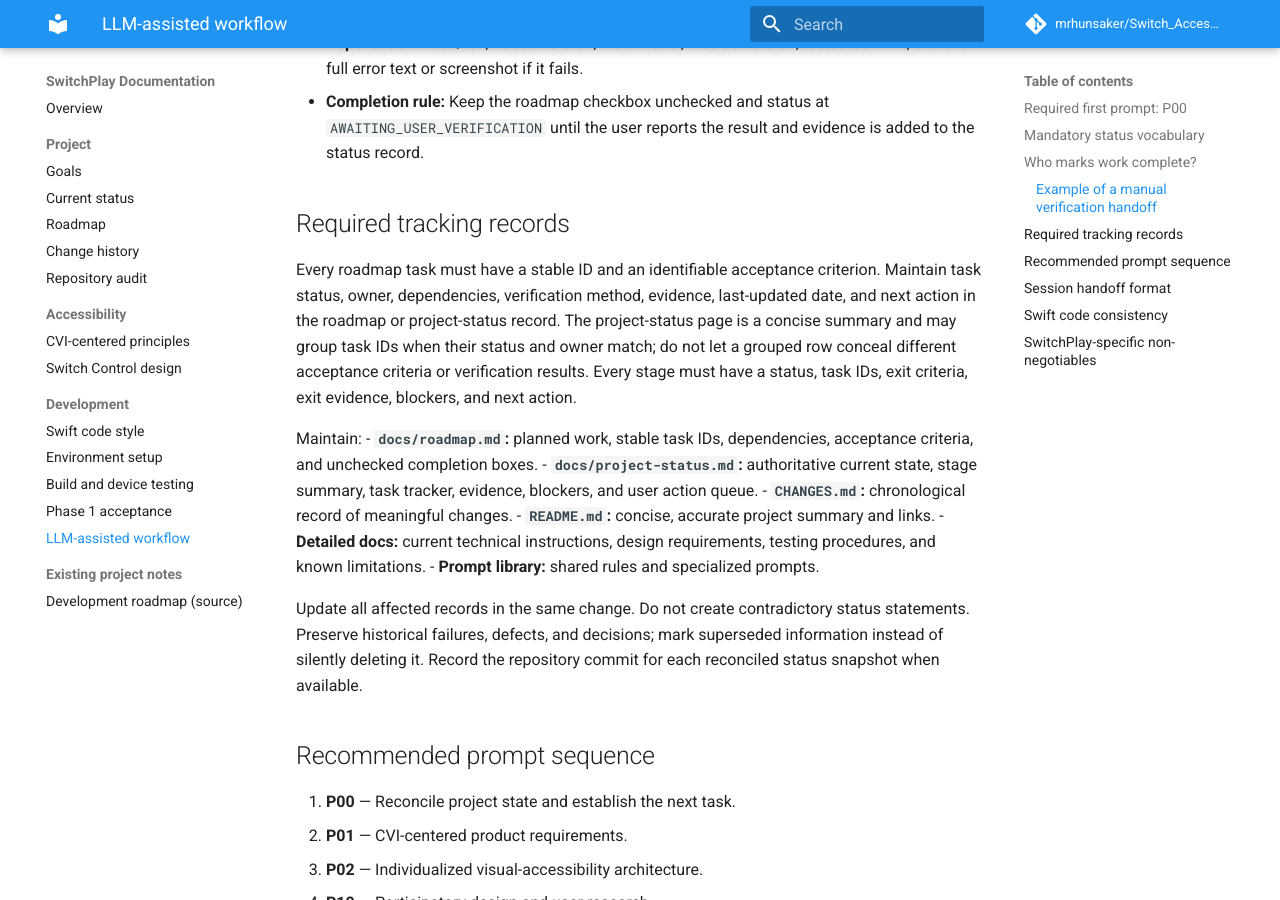
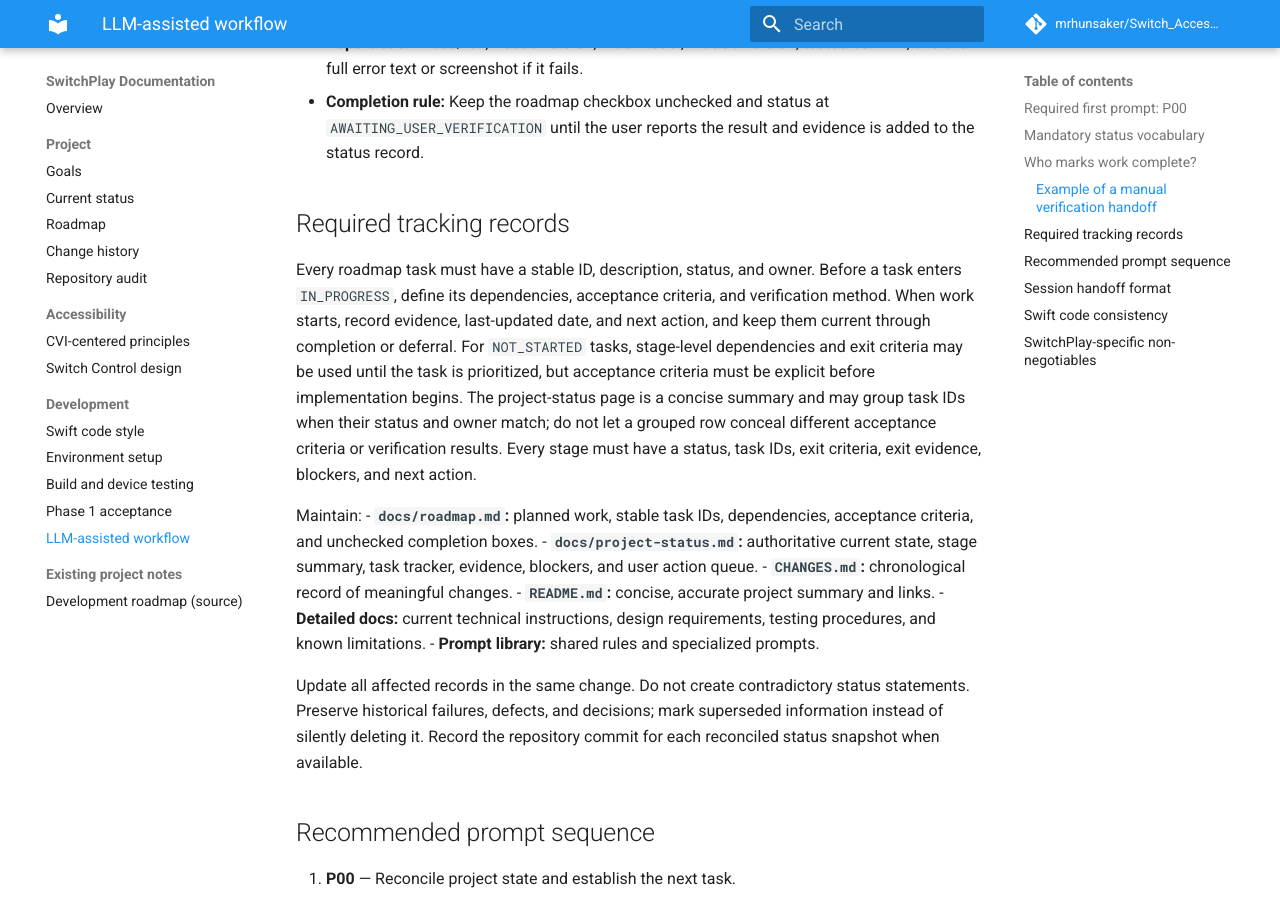
Before and after one commit to mrhunsaker/Switch_Access_iPadOS_App, an MkDocs documentation site: the page built from docs/llm-workflow.md, in a window 1280 px wide and 900 px high, scrolled down 1836 px. Built offline with MkDocs 1.6.1 and Material for MkDocs 9.7.7, drawn with Linux system fonts in a browser that asks for light colours; comment, search, counter and statistics services are not loaded.

Commit message:
Align LLM tracking guide with active task detail policy

```diff
--- a/docs/llm-workflow.md
+++ b/docs/llm-workflow.md
@@ -50,7 +50,7 @@ The user is the completion authority for user-owned manual checks. Do not infer
 
 ## Required tracking records
 
-Every roadmap task must have a stable ID and an identifiable acceptance criterion. Maintain task status, owner, dependencies, verification method, evidence, last-updated date, and next action in the roadmap or project-status record. The project-status page is a concise summary and may group task IDs when their status and owner match; do not let a grouped row conceal different acceptance criteria or verification results. Every stage must have a status, task IDs, exit criteria, exit evidence, blockers, and next action.
+Every roadmap task must have a stable ID, description, status, and owner. Before a task enters `IN_PROGRESS`, define its dependencies, acceptance criteria, and verification method. When work starts, record evidence, last-updated date, and next action, and keep them current through completion or deferral. For `NOT_STARTED` tasks, stage-level dependencies and exit criteria may be used until the task is prioritized, but acceptance criteria must be explicit before implementation begins. The project-status page is a concise summary and may group task IDs when their status and owner match; do not let a grouped row conceal different acceptance criteria or verification results. Every stage must have a status, task IDs, exit criteria, exit evidence, blockers, and next action.
 
 Maintain:
 - **`docs/roadmap.md`:** planned work, stable task IDs, dependencies, acceptance criteria, and unchecked completion boxes.
```
